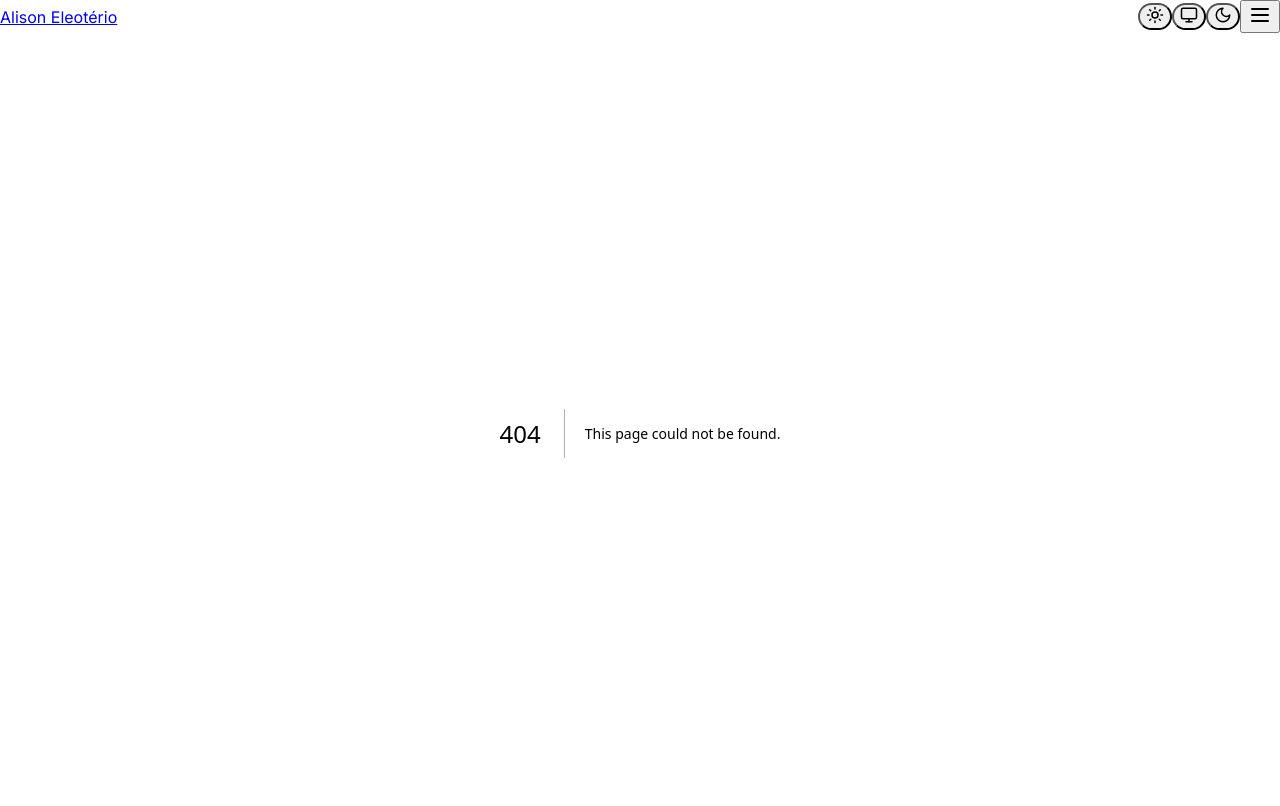
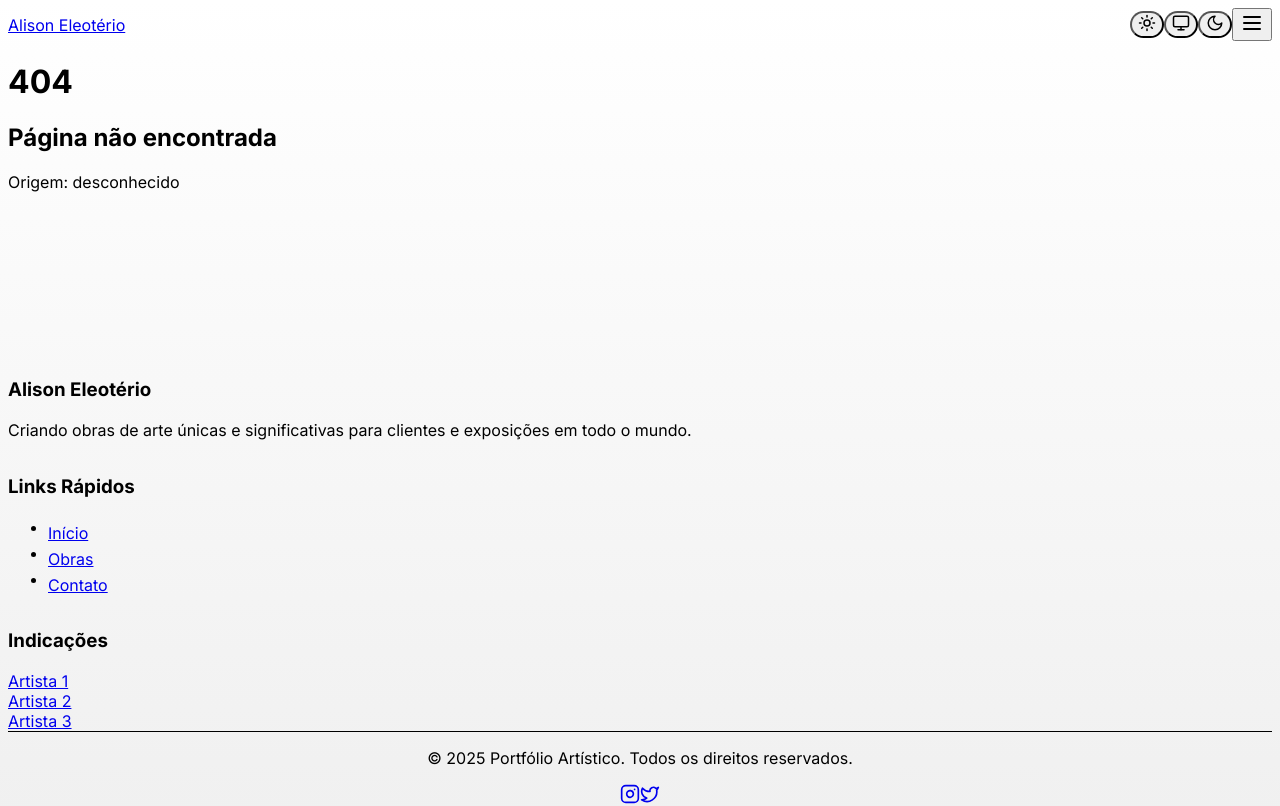
Before and after one commit to alisoneleoterio/template0001, a Next.js app: page /404 in a window 1280 px wide. Before the commit this address had no page. Shown: the top 806 px of the page. Built offline with nearby package versions, Linux system fonts and the light colour scheme.

Commit message:
Ajustes NotFoundClient para deploy

```diff
--- /dev/null
+++ b/app/404/notfoundclient.tsx
@@ -0,0 +1,15 @@
+'use client'
+
+import { useSearchParams } from 'next/navigation'
+
+export default function NotFoundClient() {
+  const params = useSearchParams()
+  const from = params.get('from') ?? 'desconhecido'
+
+  return (
+    <div>
+      <h2>Página não encontrada</h2>
+      <p>Origem: {from}</p>
+    </div>
+  )
+}
--- /dev/null
+++ b/app/404/page.tsx
@@ -0,0 +1,13 @@
+import { Suspense } from 'react'
+import NotFoundClient from './notfoundclient'
+
+export default function NotFound() {
+  return (
+    <div>
+      <h1>404</h1>
+      <Suspense fallback={<div>Carregando...</div>}>
+        <NotFoundClient />
+      </Suspense>
+    </div>
+  )
+}
```
